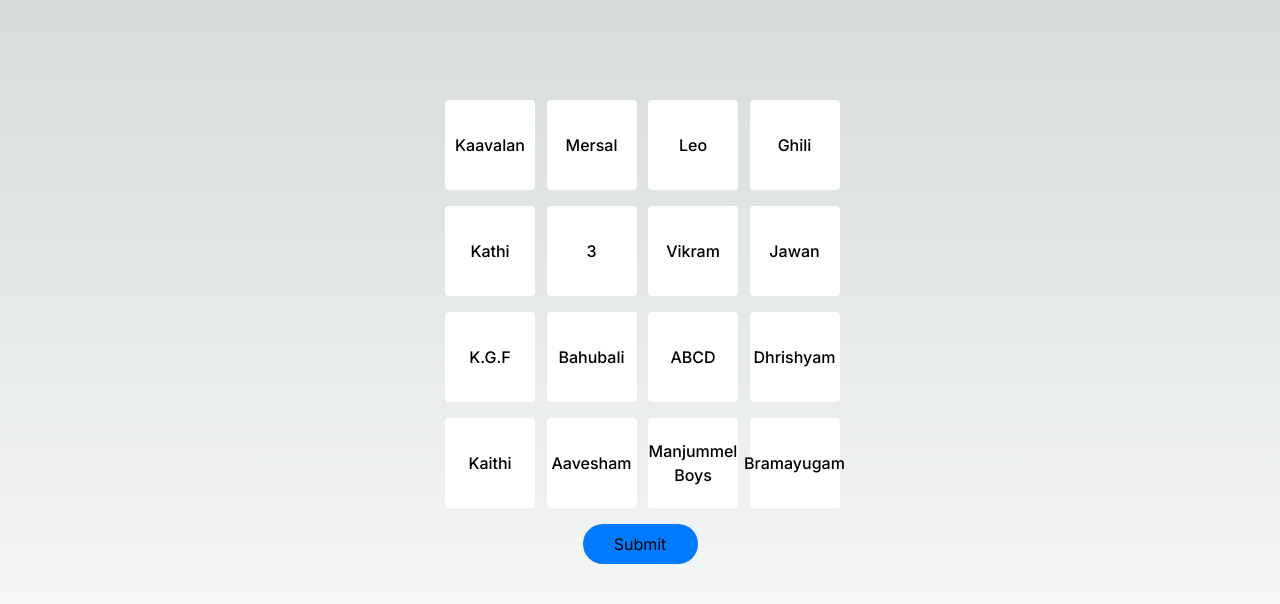
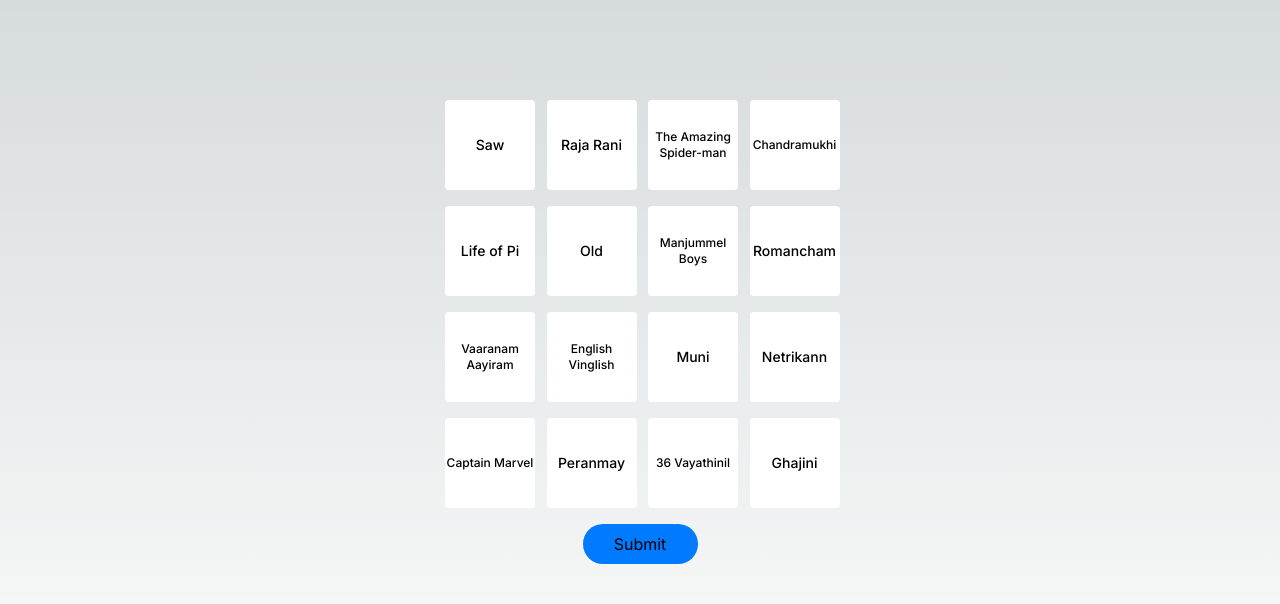
Before and after one commit to KarmaChild/indian-harmonies, a Next.js app: page / in a window 1280 px wide. Shown: the top 604 px of the page. Built offline with nearby package versions, Linux system fonts and the light colour scheme.

Commit message:
add shuffle items, answer tiles, submit and log output

```diff
--- a/src/app/components/Submit/SubmitButton.tsx
+++ b/src/app/components/Submit/SubmitButton.tsx
@@ -1,10 +1,16 @@
 'use client'
 
-interface SubmitButton {}
+import React from "react";
 
-export const SubmitButton = () => {
+interface SubmitButtonProps {
+    onClick: () => void,
+}
+
+export const SubmitButton:React.FC<SubmitButtonProps> = ({onClick}) => {
     return (
-        <button className="w-[115px] h-[40px] bg-ios-blue rounded-[20px] hover-bg-ios-blue">
+        <button className="w-[115px] h-[40px] bg-ios-blue rounded-[20px] hover-bg-ios-blue"
+                onClick={onClick}
+        >
             Submit
         </button>
     )
--- /dev/null
+++ b/src/app/components/Tile/AnswerTile.tsx
@@ -0,0 +1,15 @@
+import React from "react";
+
+interface AnswerTileProps {
+    category: string
+    items: string[]
+}
+
+export const AnswerTile:React.FC<AnswerTileProps> = ({category, items}) => {
+    return (
+        <div className="bg-ios-blue w-[390px] h-[90px] rounded">
+            <p>{category}</p>
+            <p>{items}</p>
+        </div>
+    )
+}
--- a/src/app/components/Tile/Tile.tsx
+++ b/src/app/components/Tile/Tile.tsx
@@ -13,12 +13,15 @@
     const handleClick = () => {
         console.log(category, label)
     }
+    const isLongLabel = label.length > 10
 
     return (
         <button className={`${selected ? 'bg-gray-400' : 'bg-white hover-bg-grey'} w-[90px] h-[90px] flex items-center justify-center rounded`}
                 onClick={onClick}
         >
-            <p className="font-medium text-14 text-black text-center">{label}</p>
+            <p className={`font-medium text-center ${isLongLabel ? 'text-xs' : 'text-sm'} text-black`}>
+                {label}
+            </p>
         </button>
     )
 }
--- a/src/app/page.tsx
+++ b/src/app/page.tsx
@@ -1,46 +1,112 @@
 'use client'
-import {Tile} from "@/app/components/Tile/Tile"
-import {SubmitButton} from "@/app/components/Submit/SubmitButton"
-import {useState} from "react"
+import { Tile } from "@/app/components/Tile/Tile"
+import { SubmitButton } from "@/app/components/Submit/SubmitButton"
+import { useState } from "react"
+import { AnswerTile } from "@/app/components/Tile/AnswerTile"
+
+interface SelectionItem {
+    category: string
+    label: string
+}
+
+interface Group {
+    [key: string]: string[];
+}
 
 
 export default function Home() {
-    const group = {
+    const _group1 = {
         "Vijay Movies": ["Kaavalan", "Mersal", "Leo", "Ghili"],
         "Movies with Anirudh soundtrack": ["Kathi", "3", "Vikram", "Jawan"],
         "Multipart Movies": ["K.G.F", "Bahubali", "ABCD", "Dhrishyam"],
         "Movies without a Heroine": ["Kaithi", "Aavesham", "Manjummel Boys", "Bramayugam"]
     }
 
-    const [selection, setSelection] = useState<string[]>([])
+    const _group2 = {
+        "Female lead movies": ["English Vinglish", "Netrikann", "36 Vayathinil", "Captain Marvel"],
+        "Horror Movies": ["Chandramukhi", "Muni", "Romancham", "Saw"],
+        "Stranded Movies": ["Life of Pi", "Peranmay", "Old", "Manjummel Boys"],
+        "Movies where the heroine dies": ["Raja Rani", "The Amazing Spider-man", "Ghajini", "Vaaranam Aayiram"]
+    }
 
-    const handleTileClick = (label: string) => {
+    //transform in the server maybe
+    const transformAndShuffleGroup = (group: Group) => {
+        const transformedGroup = Object.entries(group).flatMap(([category, labels]) =>
+            labels.map(label => ({ category, label }))
+        )
+        return shuffleArray(transformedGroup);
+    }
+
+    // Fisher-Yates shuffle algorithm
+    const shuffleArray = (array: any[]) => {
+        for (let i = array.length - 1; i > 0; i--) {
+            const j = Math.floor(Math.random() * (i + 1));
+            [array[i], array[j]] = [array[j], array[i]]
+        }
+        return array
+    }
+
+    const [group, setGroup] = useState(transformAndShuffleGroup(_group2))
+    const [selection, setSelection] = useState<SelectionItem[]>([])
+    const [log, setLog] = useState('')
+
+    const handleTileClick = (category: string, label: string) => {
         setSelection(prevSelection => {
-            if (prevSelection.includes(label)) {
-                return prevSelection.filter(item => item !== label)
+            const exists = prevSelection.find(item => item.label === label)
+            if (exists) {
+                return prevSelection.filter(item => item.label !== label)
             } else if (prevSelection.length < 4) {
-                return [...prevSelection, label]
+                return [...prevSelection, { category, label }]
             }
             return prevSelection
         })
     }
+
     console.log(selection)
+
+    const verifySelectionItemsCategory = () => {
+        if (selection.length < 4) return false
+        const firstCategory = selection[0].category
+        return selection.every(item => item.category === firstCategory)
+    }
+
+    const handleSubmit = () => {
+        if (verifySelectionItemsCategory()) {
+            const category = selection[0].category;
+            const labels = selection.map(item => item.label).join(", ");
+            setLog(`${category} - ${labels}`)
+            // Remove selected items from group
+            const updatedGroup = group.filter(
+                groupItem => !selection.some(selectionItem => selectionItem.label === groupItem.label)
+            )
+            setGroup(updatedGroup)
+
+            // Clear selection
+            setSelection([])
+        } else {
+            setLog("Selected items are from different categories.")
+            // Add your logic for incorrect selection here
+        }
+    }
+
     return (
         <main className="flex min-h-screen flex-col items-center justify-between p-24">
-        <div className="absolute top-[100px] w-[390px] h-[400]">
+            <div className="absolute top-[100px] w-[390px] h-[400px]">
                 <div className="grid grid-cols-4 gap-4">
-                {Object.entries(group).map(([category, items]) => (
-                    items.map((item, index) => (
-                        <Tile key={`${category}-${index}`}
-                              label={item} category={category}
-                              selected={selection.includes(item)}
-                              onClick={() => handleTileClick(item)}
+                    {/*<AnswerTile category={'vijay movies '} items={[]}/>*/}
+                    {group.map(({category, label}, index) => (
+                        <Tile
+                            key={`${category}-${index}`}
+                            label={label}
+                            category={category}
+                            selected={selection.some(selectionItem => selectionItem.label === label)}
+                            onClick={() => handleTileClick(category, label)}
                         />
-                    ))
                     ))}
                 </div>
+                <p className="w-full">{log}</p>
                 <div className="w-full flex justify-center mt-4">
-                <SubmitButton/>
+                    <SubmitButton onClick={handleSubmit}/>
                 </div>
             </div>
         </main>
```
Lines whose indentation alone changed are shown as unchanged.
